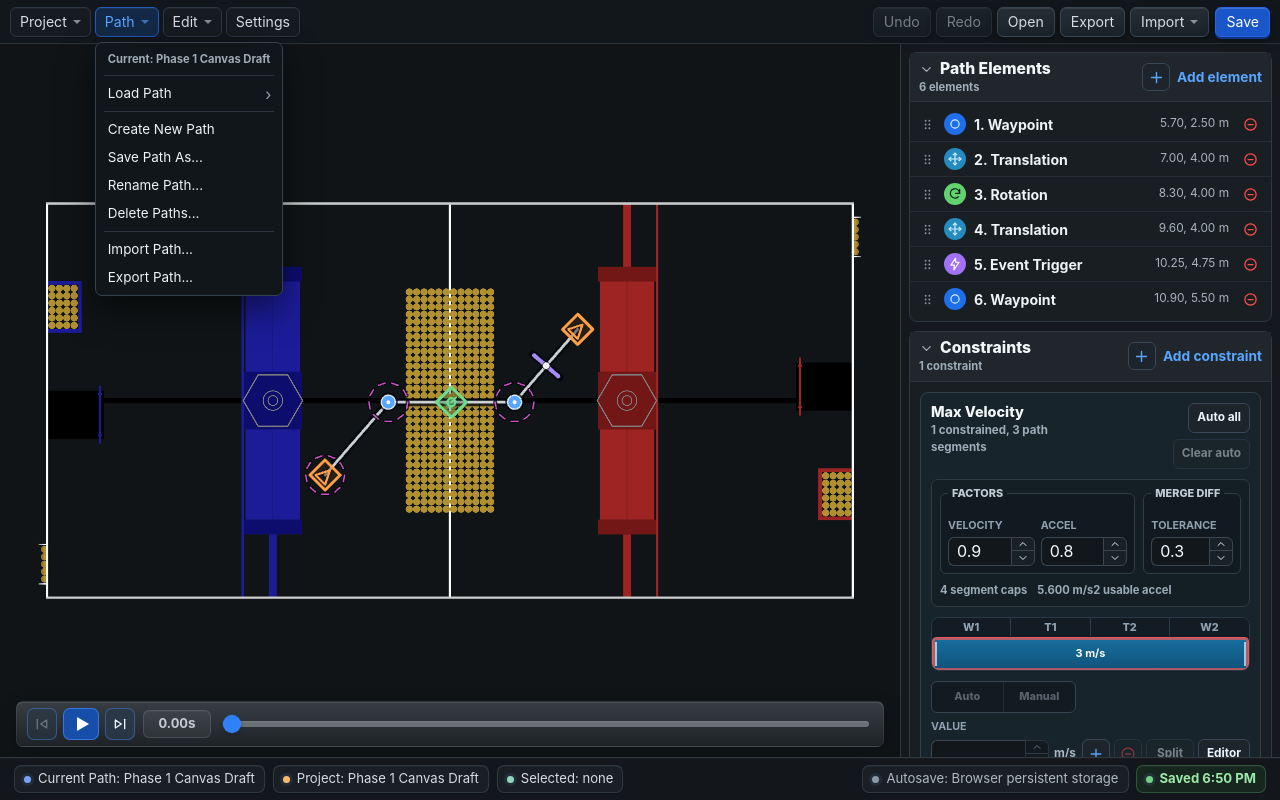
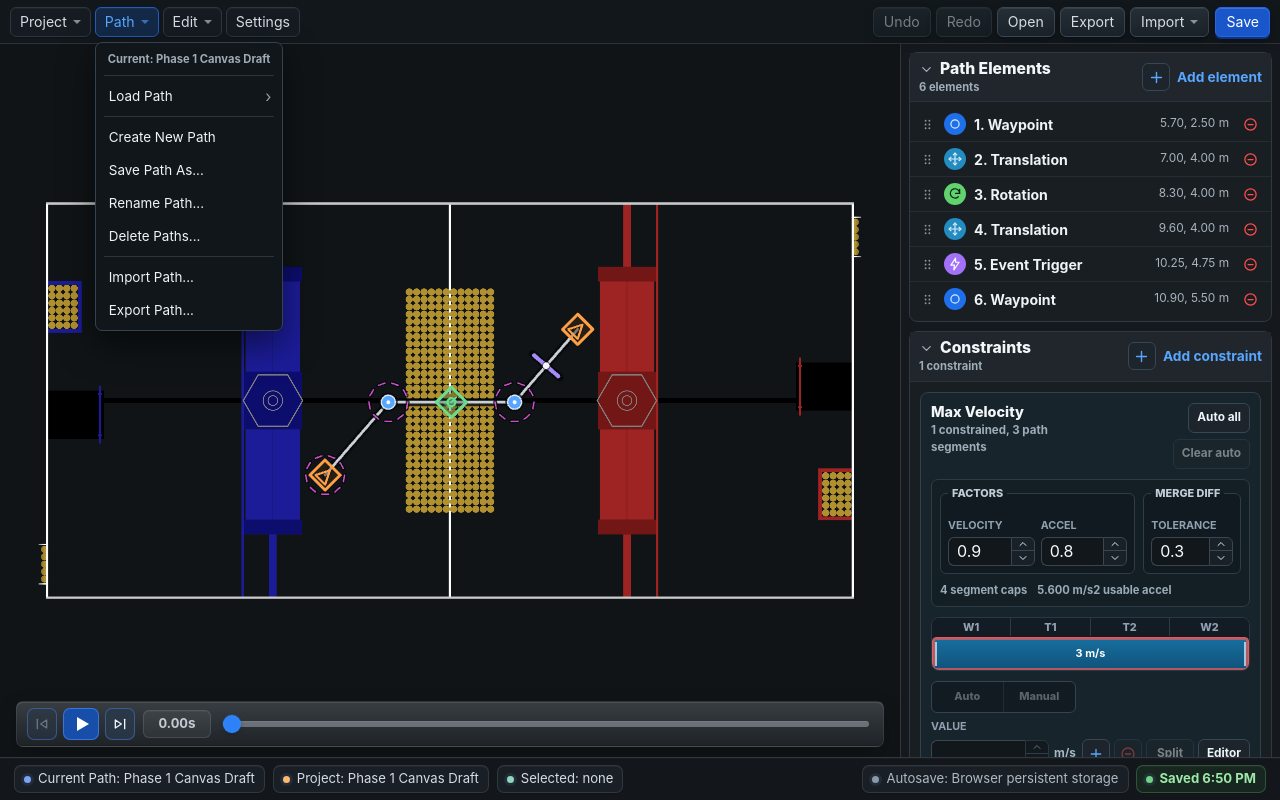
Before and after one commit to edanliahovetsky/BLine-Web, a React (Vite) app: page / in a window 1280 px wide. Both pictures are taken after a click on the button "Path". Built offline with nearby package versions, Linux system fonts and the light colour scheme.

Commit message:
Fix Windows launch and menu clipping

```diff
--- a/src/ui/app/AppShell.css
+++ b/src/ui/app/AppShell.css
@@ -231,15 +231,15 @@ select {
   grid-template-columns: minmax(0, 1fr) auto;
   align-items: center;
   gap: 10px;
-  min-height: 27px;
+  min-height: 32px;
   width: 100%;
   box-sizing: border-box;
-  padding: 4px 8px;
+  padding: 5px 9px;
   border: 0;
   border-radius: 4px;
   color: #eef3f7;
   font-size: 0.84rem;
-  line-height: 1.15;
+  line-height: 1.3;
   text-align: left;
   background: transparent;
   white-space: nowrap;
@@ -259,13 +259,20 @@ select {
   cursor: not-allowed;
 }
 
-.top-menu__item span,
+.top-menu__item-label,
 .top-menu__project small,
 .top-menu__label {
   min-width: 0;
   overflow: hidden;
   text-overflow: ellipsis;
   white-space: nowrap;
+}
+
+.top-menu__item-label,
+.top-menu__project small {
+  display: block;
+  line-height: 1.35;
+  padding-block: 1px;
 }
 
 .top-menu__project {
--- a/src/ui/app/AppShell.tsx
+++ b/src/ui/app/AppShell.tsx
@@ -1846,7 +1846,7 @@ function MenuSubmenu({
         className="top-menu__item"
         onClick={openSubmenu}
       >
-        <span>{label}</span>
+        <span className="top-menu__item-label">{label}</span>
         <span className="top-menu__chevron" aria-hidden="true">
           ›
         </span>
@@ -1892,7 +1892,7 @@ function MenuAction({
       disabled={disabled}
       onClick={onAction}
     >
-      <span>{label}</span>
+      <span className="top-menu__item-label">{label}</span>
       {shortcut ? <kbd>{shortcut}</kbd> : null}
     </button>
   );
@@ -1972,7 +1972,7 @@ function PathMenuList({
           className="top-menu__item top-menu__project"
           onClick={() => void onOpen(path.path_id)}
         >
-          <span>{path.display_name}</span>
+          <span className="top-menu__item-label">{path.display_name}</span>
           <small>{path.file_name}</small>
         </button>
       ))}
@@ -2004,7 +2004,7 @@ function WorkspaceMenuList({
           title={summary.directoryPath}
           onClick={() => void onOpen(summary.id)}
         >
-          <span>{summary.displayName}</span>
+          <span className="top-menu__item-label">{summary.displayName}</span>
           <small>{formatTimestamp(summary.updatedAt)}</small>
         </button>
       ))}
```
Also changed, not shown: 2 other files (tests, documents, lock files or other folders).
